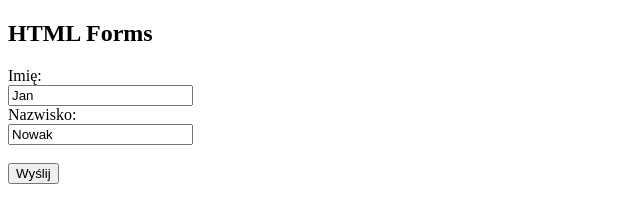
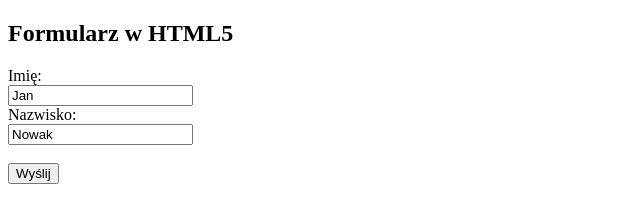
Before and after one commit to TomTcho/X_zadanie-12, a plain HTML site: page index.html in a window 1280 px wide. Shown: the whole page, without its empty margins (0-640 px from the left). Drawn offline with Linux system fonts and the light colour scheme.

Commit message:
zakończenie zadania

```diff
--- a/index.html
+++ b/index.html
@@ -7,7 +7,7 @@
     <title>Document</title>
 </head>
 <body>
-    <h2>HTML Forms</h2>
+    <h2>Formularz w HTML5</h2>
 
 <form action="/action_page.php">
   <label for="fname">Imię:</label><br>
```
